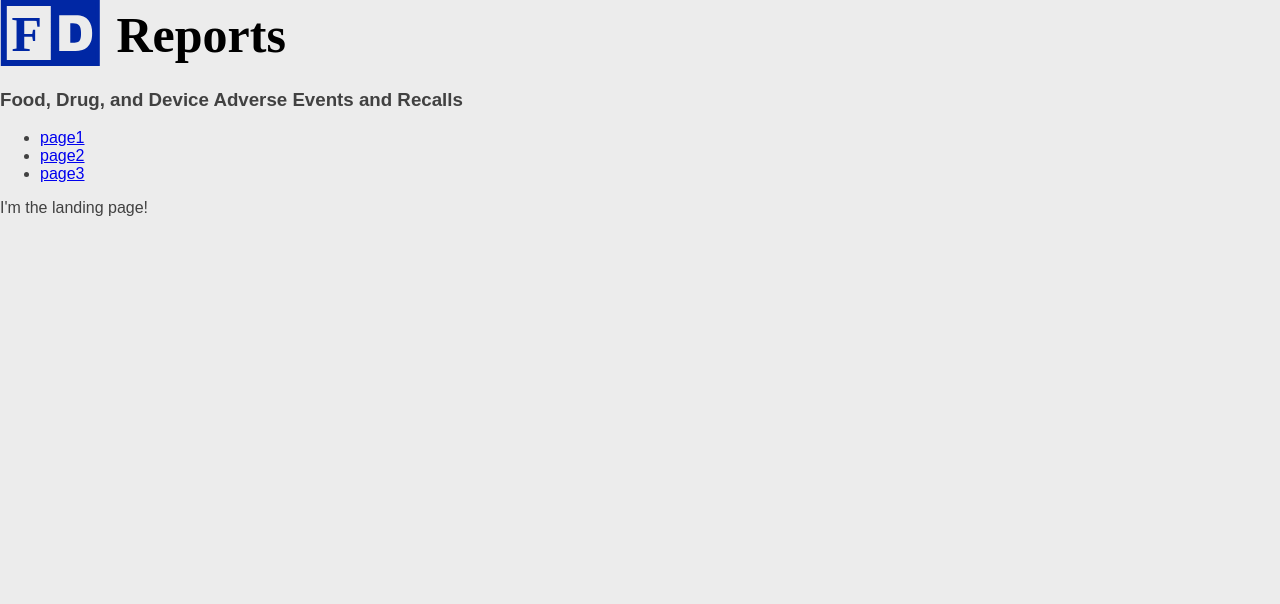
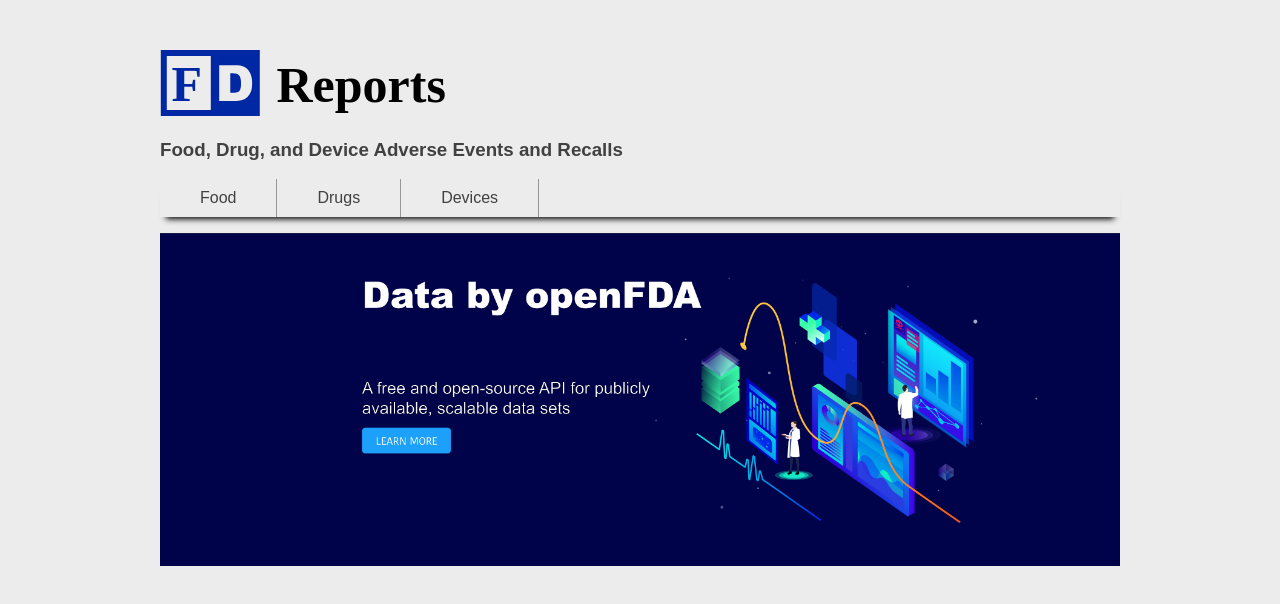
Before and after one commit to justinh5/FD-Reports, a React app: page /#/ in a window 1280 px wide. Shown: the top 604 px of the page. Built offline with nearby package versions, Linux system fonts and the light colour scheme.

Commit message:
begin styling landing page

```diff
--- a/package.json
+++ b/package.json
@@ -42,6 +42,7 @@
     "redux-logger": "^3.0.6",
     "redux-thunk": "^2.2.0",
     "sass-loader": "^7.1.0",
+    "styled-jsx": "^3.2.1",
     "url-loader": "^1.1.2"
   },
   "devDependencies": {
@@ -54,6 +55,7 @@
     "eslint": "^4.5.0",
     "eslint-loader": "^2.1.2",
     "eslint-plugin-react": "^7.3.0",
+    "file-loader": "^3.0.1",
     "html-webpack-plugin": "^3.0.7",
     "jest": "^20.0.4",
     "react-hot-loader": "^4.8.4",
--- a/src/components/App.jsx
+++ b/src/components/App.jsx
@@ -11,6 +11,7 @@ function App() {
 
   return (
     <div>
+      <div className = "container">
         <Switch>
           <Route exact path='/' component={Landing} />
           <Route exact path='/page1' component={Page1} />
@@ -19,6 +20,7 @@ function App() {
           <Route component={Error404} />
         </Switch>
       </div>
+    </div>
   );
 }
 
--- a/src/components/Landing.jsx
+++ b/src/components/Landing.jsx
@@ -1,6 +1,8 @@
 import React from "react";
-import { Link } from "react-router-dom";
+import Navigation from "./Navigation";
 import logo from "../assets/images/title.svg";
+import banner from "../assets/images/api_banner.jpg";
+
 
 function Landing() {
 
@@ -10,20 +12,10 @@ function Landing() {
         <img src={logo}/>
         <h3>Food, Drug, and Device Adverse Events and Recalls</h3>
       </div>
-      <nav>
-        <ul>
-          <li>
-            <Link to="/page1">page1</Link>
-          </li>
-          <li>
-            <Link to="/page2">page2</Link>
-          </li>
-          <li>
-            <Link to="/page3">page3</Link>
-          </li>
-        </ul>
-      </nav>
-      <p>I'm the landing page!</p>
+      <Navigation />
+      <a href="https://open.fda.gov/" target="_blank">
+        <img id="banner" src={banner} alt="OpenFDA" />
+      </a>
     </div>
   );
 }
--- /dev/null
+++ b/src/components/Navigation.jsx
@@ -0,0 +1,27 @@
+import React from "react";
+import { Link } from "react-router-dom";
+import styles from "../styles/landing.scss";
+
+function Navigation() {
+
+  return (
+    <div>
+      <nav>
+        <ul>
+          <li>
+            <Link to="/page1">Food</Link>
+          </li>
+          <li>
+            <Link to="/page2">Drugs</Link>
+          </li>
+          <li>
+            <Link to="/page3">Devices</Link>
+          </li>
+        </ul>
+      </nav>
+    </div>
+  );
+}
+
+
+export default Navigation;
--- a/src/styles/_variables.scss
+++ b/src/styles/_variables.scss
@@ -1,3 +1,4 @@
 
 $background: #ECECEC;
 $gray_dark: #414141;
+$gray_light: #979797;
--- /dev/null
+++ b/src/styles/landing.scss
@@ -0,0 +1,30 @@
+
+@import 'variables';
+
+ul {
+  padding: 0;
+}
+
+
+li {
+  display: inline-block;
+  padding: 10px 40px;
+  border-right: 1px solid $gray_light;
+
+  &:hover {
+    cursor: pointer;
+    background-color: white;
+    transition: 0.5s;
+  }
+}
+
+nav {
+  -webkit-box-shadow: 0 8px 6px -6px black;
+	   -moz-box-shadow: 0 8px 6px -6px black;
+	        box-shadow: 0 8px 6px -6px black;
+}
+
+
+#banner {
+  width: 100%;
+}
--- a/src/styles/styles.scss
+++ b/src/styles/styles.scss
@@ -12,14 +12,14 @@ body, #react-app-root {
   background-color: $background;
 }
 
-// .container {
-//   height: calc(100vh - 110px);
-//   min-width: 450px;
-//   min-height: 650px;
-//   margin: auto;
-//   /*margin-top: -105px;*/
-//   width: 85%;
-//   border: 2px solid #150019;
-//   border-bottom: none;
-//   border-top: none;
-// }
+.container {
+  height: calc(100vh - 110px);
+  margin: auto;
+  margin-top: 50px;
+  width: 75%;
+}
+
+a {
+  color: $gray_dark;
+  text-decoration: none;
+}
--- a/webpack.dev.js
+++ b/webpack.dev.js
@@ -51,7 +51,8 @@ module.exports = {
             "react",
           ],
           plugins: [
-            "react-hot-loader/babel"
+            "react-hot-loader/babel",
+            "styled-jsx/babel"
           ]
         }
       },
```
Also changed, not shown: src/assets/images/api_banner.jpg (added), 1 other file (tests, documents, lock files or other folders). Lines whose indentation alone changed are shown as unchanged.
